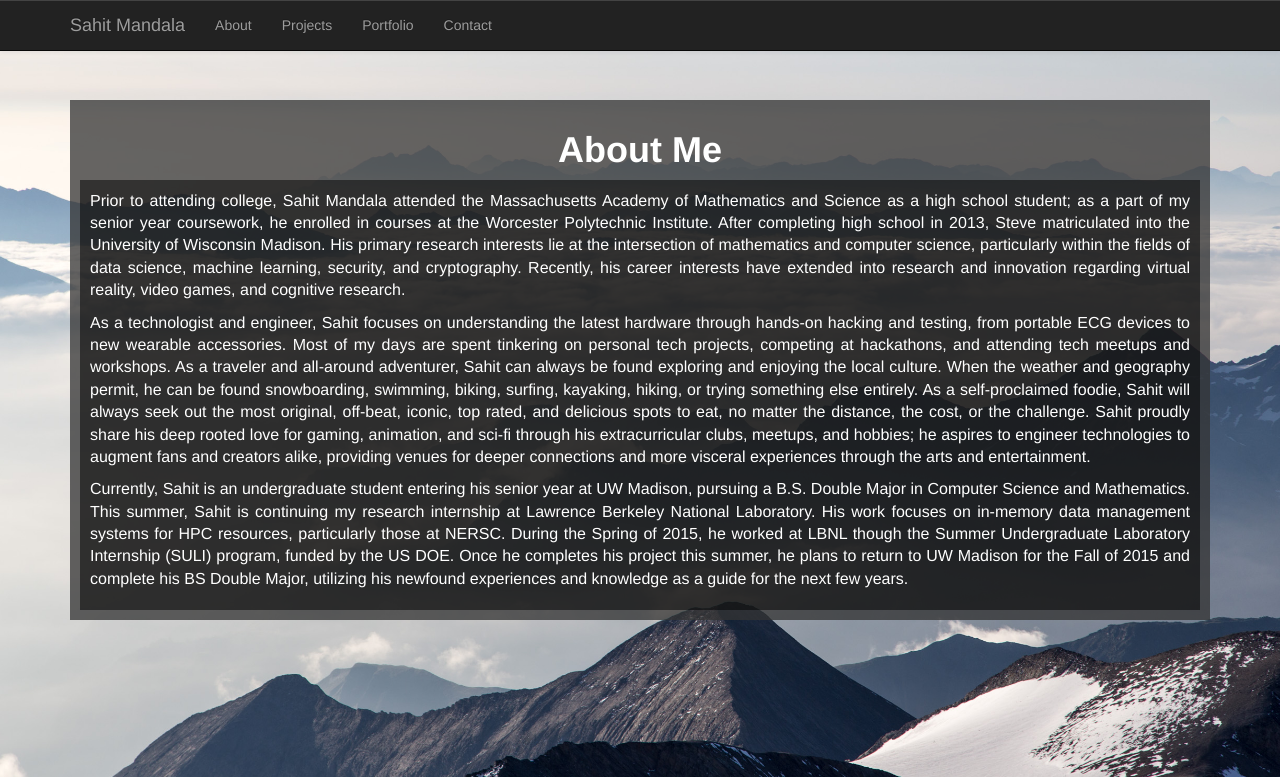
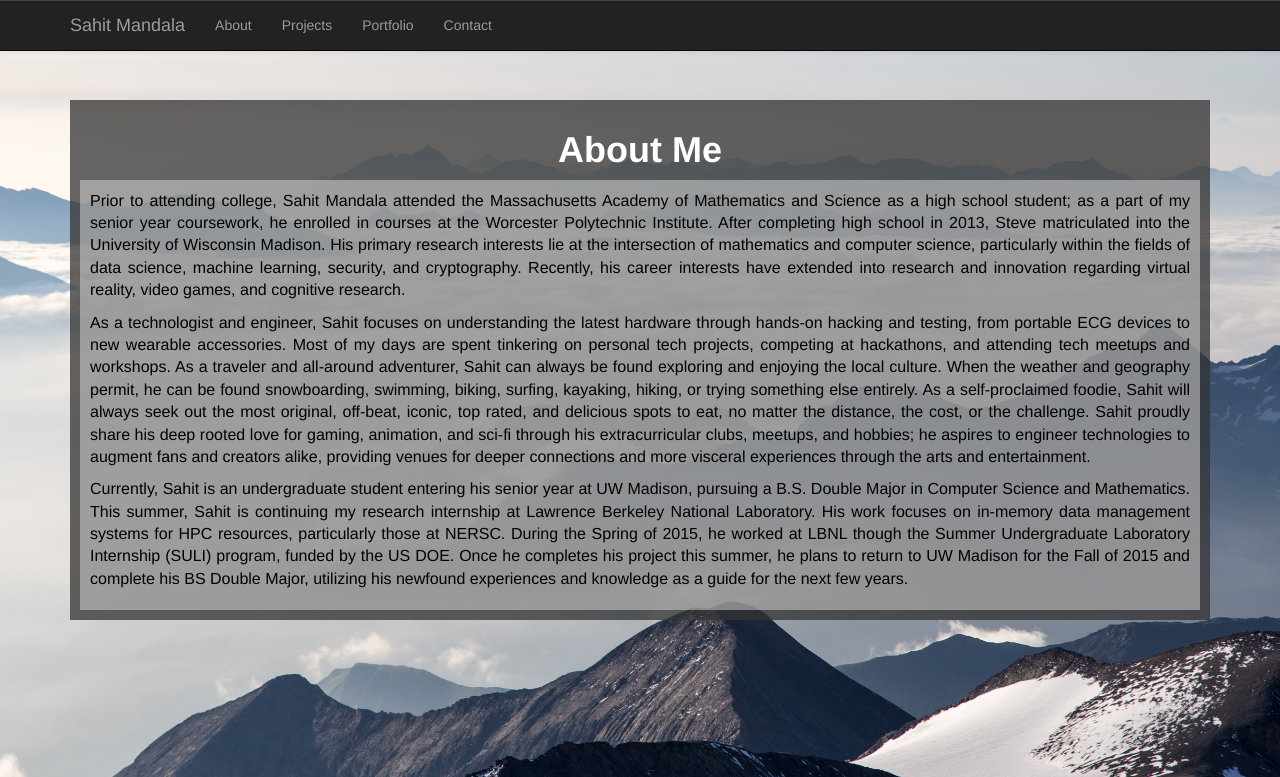
Before and after one commit to mathgeek404/mathgeek404.github.io, a PHP site: page /index.html in a window 1280 px wide, after a click on "About". Shown: the top 777 px of the page. Run offline with PHP 8.4, Linux system fonts and the light colour scheme; some libraries are stand-ins or nearby versions.

Commit message:
styling.css edited online with Bitbucket

```diff
--- a/css/styling.css
+++ b/css/styling.css
@@ -122,8 +122,8 @@ body {
 
 .tab > .text-content {
   padding: 10px;
-  background: rgba(0,0,0,0.5);
-  color:white;
+  background: rgba(222,222,222,0.5);
+  color:black;
 
   overflow:auto;
 }
```
